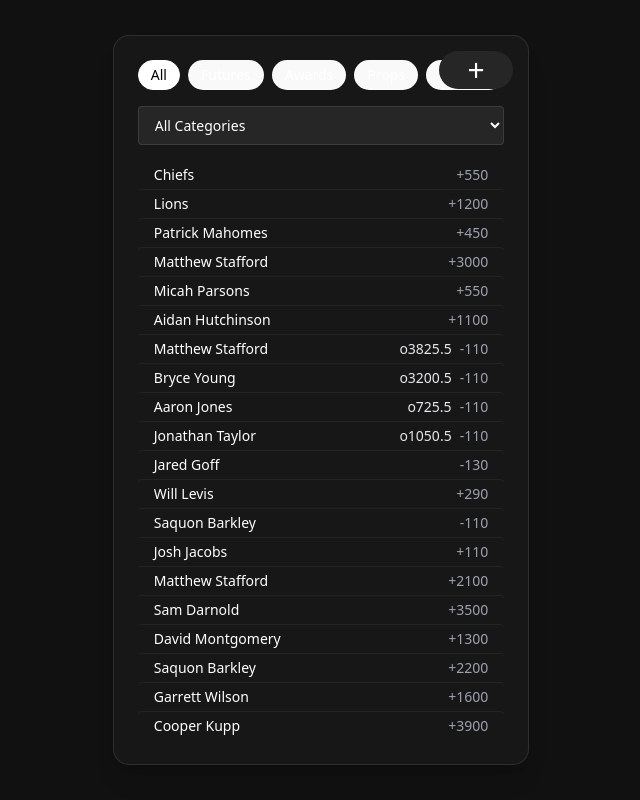
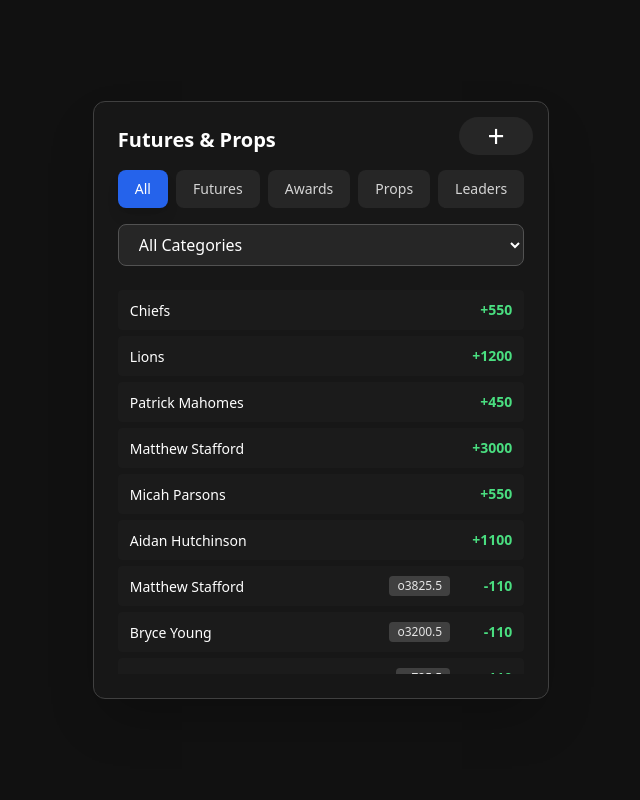
Before and after one commit to Bet-Zero/futures-tracker, a React (Vite) app: page /futures in a window 1280 px wide. Shown: the whole page, without its empty margins (319-959 px from the left). Built offline with nearby package versions, Linux system fonts and the light colour scheme.

Commit message:
bet update

```diff
--- a/src/components/FuturesModal.jsx
+++ b/src/components/FuturesModal.jsx
@@ -12,16 +12,27 @@
 };
 
 const BetRow = ({ label, lineText, oddsText, rightText }) => (
-  <div className="flex justify-between items-center px-4 py-1 rounded hover:bg-white/5">
-    <span className="text-sm text-white">{label}</span>
-    {lineText && oddsText ? (
-      <span className="text-sm">
-        <span className="text-gray-200 mr-2">{lineText}</span>
-        <span className="text-gray-400">{oddsText}</span>
-      </span>
-    ) : (
-      <span className="text-sm text-gray-400">{rightText}</span>
-    )}
+  <div className="flex items-center justify-between px-3 py-2 rounded bg-neutral-800/30 hover:bg-neutral-800/50 transition-colors">
+    <div className="flex-1">
+      <span className="text-white text-sm font-medium">{label}</span>
+    </div>
+
+    <div className="flex items-center gap-3">
+      {lineText && oddsText ? (
+        <>
+          <span className="bg-neutral-700 px-2 py-0.5 rounded text-xs font-medium text-neutral-200">
+            {lineText}
+          </span>
+          <span className="text-green-400 font-semibold text-sm min-w-[50px] text-right">
+            {oddsText}
+          </span>
+        </>
+      ) : (
+        <span className="text-green-400 font-semibold text-sm">
+          {rightText}
+        </span>
+      )}
+    </div>
   </div>
 );
 
@@ -38,9 +49,13 @@
   });
 
   return (
-    <div className="w-full max-w-[600px] text-white bg-neutral-900 border border-white/10 rounded-2xl shadow-xl p-6">
+    <div className="w-full max-w-2xl mx-auto text-white bg-neutral-900 border border-neutral-700 rounded-xl shadow-2xl p-6">
+      {/* Header */}
+      <div className="mb-6">
+        <h2 className="text-xl font-bold text-white mb-4">Futures & Props</h2>
+
         {/* Tabs */}
-        <div className="flex justify-center mb-4 flex-wrap gap-2">
+        <div className="flex flex-wrap gap-2 mb-4">
           {typeOptions.map((type) => (
             <button
               key={type}
@@ -48,10 +63,10 @@
                 setSelectedType(type);
                 setSelectedCategory("All");
               }}
-              className={`px-3 py-1 text-sm rounded-full border ${
+              className={`px-4 py-2 text-sm font-medium rounded-lg transition-colors ${
                 selectedType === type
-                  ? "bg-white text-black border-white"
-                  : "border-white/20 text-white hover:border-white/40"
+                  ? "bg-blue-600 text-white shadow-lg"
+                  : "bg-neutral-800 text-neutral-300 hover:bg-neutral-700 hover:text-white"
               }`}
             >
               {type}
@@ -59,11 +74,11 @@
           ))}
         </div>
 
-        {/* Dropdown for category */}
+        {/* Category Dropdown */}
         {categories.length > 1 && (
           <div className="mb-4">
             <select
-              className="w-full bg-neutral-800 text-white text-sm rounded border border-white/10 px-3 py-2"
+              className="w-full bg-neutral-800 text-white rounded-lg border border-neutral-600 px-4 py-2 focus:ring-2 focus:ring-blue-500 focus:border-transparent"
               value={selectedCategory}
               onChange={(e) => setSelectedCategory(e.target.value)}
             >
@@ -76,10 +91,12 @@
             </select>
           </div>
         )}
+      </div>
 
-        {/* Bets */}
-        <div className="divide-y divide-white/5 rounded overflow-hidden">
-          {filtered.map((bet, i) => {
+      {/* Bets List */}
+      <div className="space-y-1.5 max-h-96 overflow-y-auto">
+        {filtered.length > 0 ? (
+          filtered.map((bet, i) => {
             const hasProps = bet.type === "Props" && bet.line && bet.odds;
             const lineText = hasProps ? `${bet.ou || "o"}${bet.line}` : null;
             const oddsText = hasProps ? bet.odds : null;
@@ -92,9 +109,14 @@
                 rightText={bet.rightText}
               />
             );
-          })}
-        </div>
+          })
+        ) : (
+          <div className="text-center py-8 text-neutral-400">
+            No bets found for the selected filters.
+          </div>
+        )}
       </div>
+    </div>
   );
 };
 
```
Also changed, not shown: src/components/FuturesDisplay.jsx (+36 -19 lines).
